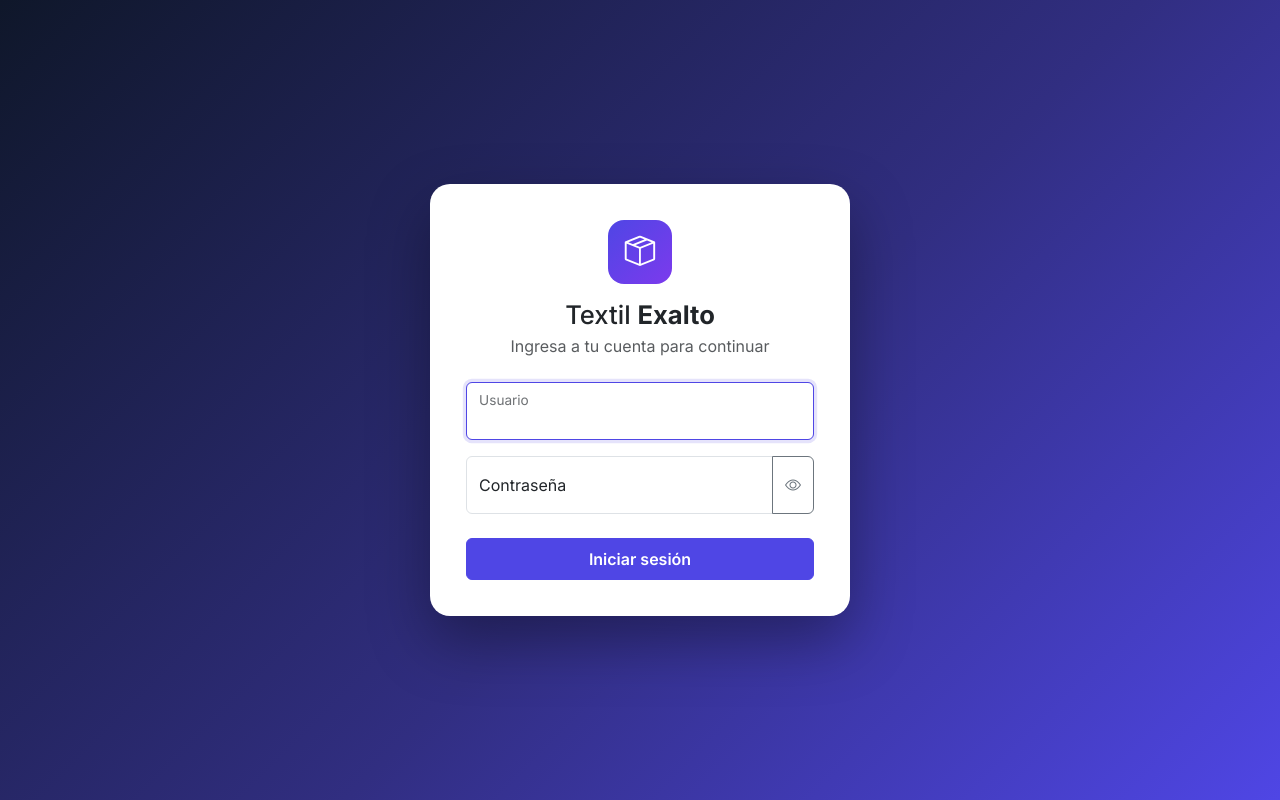
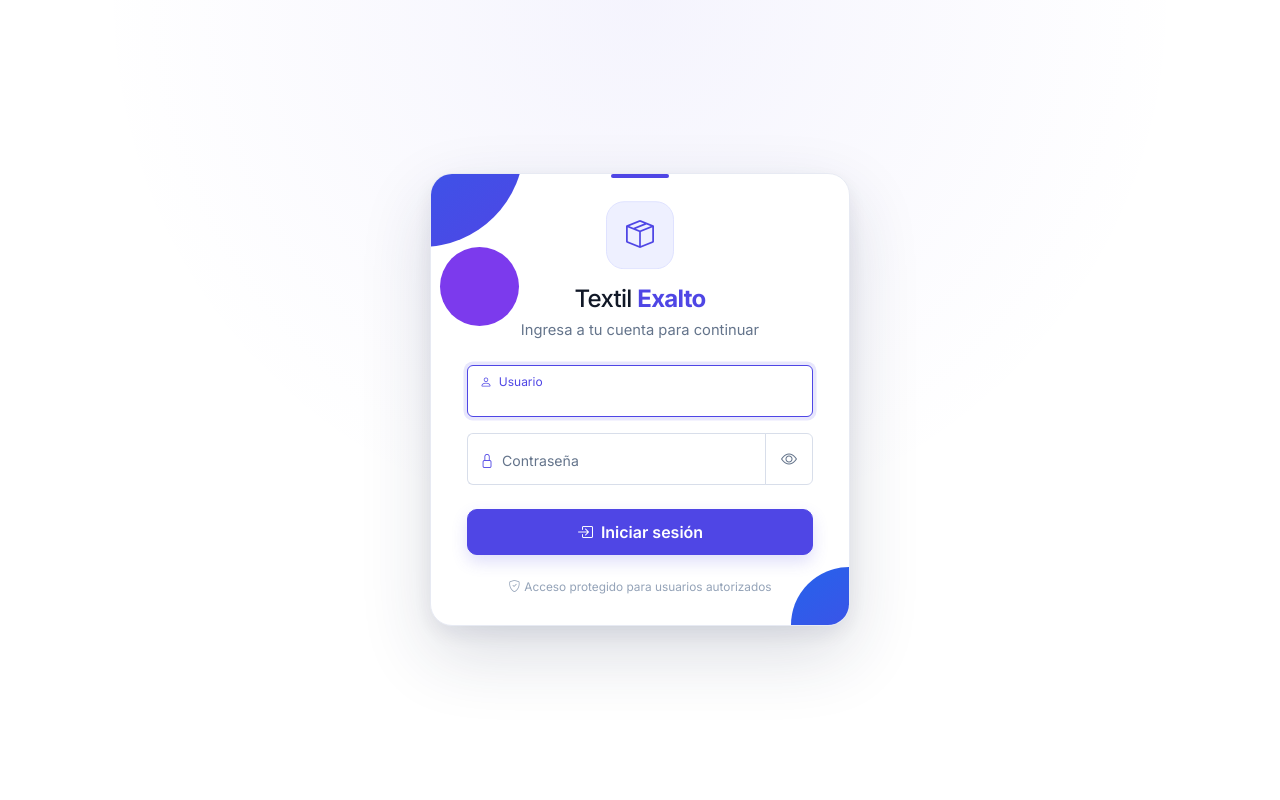
Before and after one commit to Guilder23/Sistema-TextilExalto, a Django app: page /login/ in a window 1280 px wide. Run offline with Django 5.2, Linux system fonts and the light colour scheme.

Commit message:
Mejorando el login

```diff
--- a/static/css/registration/login.css
+++ b/static/css/registration/login.css
@@ -1,24 +1,146 @@
 .login-body {
   font-family: 'Inter', system-ui, sans-serif;
   min-height: 100vh;
-  display: grid; place-items: center;
-  padding: 1rem;
-  background: linear-gradient(135deg, #0f172a 0%, #312e81 55%, #4f46e5 100%);
+  margin: 0;
+  color: #172033;
+  background: #fff;
+}
+.login-shell {
+  min-height: 100vh;
+  display: grid;
+  place-items: center;
+  padding: 2rem 1rem;
+  background:
+    radial-gradient(circle at 50% 0, rgba(79, 70, 229, .06), transparent 34rem),
+    #fff;
 }
 .login-card {
   width: 100%; max-width: 420px;
   background: #fff;
-  border-radius: 20px;
-  padding: 2.25rem;
-  box-shadow: 0 25px 60px rgba(0, 0, 0, .35);
+  border: 1px solid #e7eaf3;
+  border-radius: 22px;
+  padding: 2.15rem 2.25rem 1.8rem;
+  position: relative;
+  overflow: hidden;
+  box-shadow: 0 28px 70px rgba(31, 41, 79, .16), 0 8px 22px rgba(31, 41, 79, .08);
+  animation: login-card-in .55s cubic-bezier(.22, 1, .36, 1) both;
+}
+.login-card::before,
+.login-card::after {
+  content: '';
+  position: absolute;
+  z-index: 0;
+  border-radius: 50%;
+  pointer-events: none;
+}
+.login-card::before {
+  width: 205px;
+  height: 205px;
+  top: -132px;
+  left: -112px;
+  background: linear-gradient(145deg, #2563eb 0%, #4f46e5 100%);
+  box-shadow: 58px 142px 0 -63px #7c3aed;
+}
+.login-card::after {
+  width: 116px;
+  height: 116px;
+  right: -58px;
+  bottom: -58px;
+  background: linear-gradient(145deg, #2563eb 0%, #4f46e5 100%);
+}
+.login-card > * { position: relative; z-index: 1; }
+.login-accent {
+  width: 58px;
+  height: 4px;
+  border-radius: 999px;
+  background: #4f46e5;
+  margin: -2.15rem auto 1.6rem;
+  animation: accent-in .7s ease-out .15s both;
 }
 .login-logo {
   display: inline-grid; place-items: center;
-  width: 64px; height: 64px; border-radius: 16px;
-  background: linear-gradient(135deg, #4f46e5, #7c3aed);
-  color: #fff; font-size: 1.9rem; margin-bottom: 1rem;
+  width: 68px; height: 68px; border-radius: 18px;
+  background: #eef0ff;
+  border: 1px solid #dfe2ff;
+  color: #4f46e5;
+  font-size: 1.75rem; margin-bottom: .85rem;
+  animation: logo-float 4s ease-in-out 1s infinite;
 }
-.login-title { font-size: 1.6rem; margin-bottom: .25rem; }
-.login-card .btn-primary { background: #4f46e5; border-color: #4f46e5; font-weight: 600; }
-.login-card .btn-primary:hover { background: #3730a3; border-color: #3730a3; }
-.login-card .form-control:focus { border-color: #4f46e5; box-shadow: 0 0 0 .2rem rgba(79, 70, 229, .15); }
+.login-title { color: #111827; font-size: 1.5rem; letter-spacing: -.03em; margin-bottom: .3rem; }
+.login-title strong { color: #4f46e5; }
+.login-subtitle { color: #64748b; font-size: .92rem; }
+.login-card .form-control {
+  min-height: 52px;
+  height: 52px;
+  border-color: #d8deea;
+  color: #172033;
+  font-size: .9rem;
+  transition: border-color .2s ease, box-shadow .2s ease, background-color .2s ease;
+}
+.login-card .form-floating > label {
+  color: #64748b;
+  font-size: .88rem;
+  transition: color .2s ease, transform .2s ease;
+}
+.login-card .form-floating > label i { color: #4f46e5; transition: transform .2s ease; }
+.login-card .form-floating:focus-within > label { color: #4f46e5; }
+.login-card .form-floating:focus-within > label i { transform: translateX(2px); }
+.login-card .form-control:focus {
+  border-color: #4f46e5;
+  box-shadow: 0 0 0 .22rem rgba(79, 70, 229, .13);
+}
+.login-card .input-group .form-control { border-right: 0; }
+.login-card .input-group .btn {
+  min-width: 48px;
+  border-color: #d8deea;
+  color: #64748b;
+  background: #fff;
+}
+.login-card .input-group .btn:hover,
+.login-card .input-group .btn:focus { color: #4f46e5; background: #f7f8ff; }
+.login-card .btn-primary {
+  min-height: 46px;
+  background: #4f46e5;
+  border-color: #4f46e5;
+  border-radius: 10px;
+  font-weight: 600;
+  box-shadow: 0 7px 16px rgba(79, 70, 229, .18);
+  transition: transform .2s ease, box-shadow .2s ease, background-color .2s ease;
+}
+.login-card .btn-primary:hover,
+.login-card .btn-primary:focus {
+  background: #4338ca; border-color: #4338ca;
+  transform: translateY(-1px);
+  box-shadow: 0 10px 20px rgba(79, 70, 229, .26);
+}
+.login-card .btn-primary:active { transform: translateY(0); }
+.login-alert { border: 0; border-radius: 10px; font-size: .87rem; }
+.login-footnote { color: #94a3b8; font-size: .74rem; margin-top: 1.5rem; text-align: center; }
+@media (max-width: 480px) {
+  .login-shell { padding: 1rem; }
+  .login-card { padding: 1.9rem 1.25rem 1.6rem; border-radius: 18px; }
+  .login-accent { margin-top: -2rem; }
+  .login-card::before { width: 160px; height: 160px; top: -105px; left: -90px; }
+  .login-card::after {
+    width: 92px;
+    height: 92px;
+    right: -46px;
+    bottom: -46px;
+  }
+}
+@keyframes login-card-in {
+  from { opacity: 0; transform: translateY(12px) scale(.985); }
+  to { opacity: 1; transform: translateY(0) scale(1); }
+}
+@keyframes accent-in {
+  from { opacity: 0; transform: scaleX(.35); }
+  to { opacity: 1; transform: scaleX(1); }
+}
+@keyframes logo-float {
+  0%, 100% { transform: translateY(0); }
+  50% { transform: translateY(-3px); }
+}
+@media (prefers-reduced-motion: reduce) {
+  .login-card, .login-accent, .login-logo { animation: none; }
+  .login-card *, .login-card *::before, .login-card *::after { transition: none; }
+}
--- a/static/js/registration/login.js
+++ b/static/js/registration/login.js
@@ -5,4 +5,6 @@ toggle.addEventListener('click', () => {
   const visible = campo.type === 'text';
   campo.type = visible ? 'password' : 'text';
   toggle.innerHTML = `<i class="bi bi-eye${visible ? '' : '-slash'}"></i>`;
+  toggle.setAttribute('aria-label', visible ? 'Mostrar contraseña' : 'Ocultar contraseña');
+  toggle.setAttribute('aria-pressed', String(!visible));
 });
--- a/templates/registration/login.html
+++ b/templates/registration/login.html
@@ -10,32 +10,36 @@
   <link rel="stylesheet" href="{% static 'css/registration/login.css' %}">
 </head>
 <body class="login-body">
-  <div class="login-card">
-    <div class="text-center mb-4">
+  <main class="login-shell">
+    <div class="login-card">
+      <div class="login-accent" aria-hidden="true"></div>
+      <div class="text-center mb-4">
       <span class="login-logo"><i class="bi bi-box-seam"></i></span>
       <h1 class="login-title">Textil <strong>Exalto</strong></h1>
-      <p class="text-muted mb-0">Ingresa a tu cuenta para continuar</p>
-    </div>
+        <p class="login-subtitle mb-0">Ingresa a tu cuenta para continuar</p>
+      </div>
     {% if form.errors %}
-    <div class="alert alert-danger py-2"><i class="bi bi-exclamation-circle me-1"></i>Usuario o contraseña incorrectos.</div>
+      <div class="alert alert-danger login-alert" role="alert"><i class="bi bi-exclamation-circle me-1"></i>Usuario o contraseña incorrectos.</div>
     {% endif %}
     <form method="post" id="loginForm" novalidate>
       {% csrf_token %}
       <input type="hidden" name="next" value="{{ next }}">
       <div class="form-floating mb-3">
         <input type="text" class="form-control" id="username" name="username" placeholder="Usuario" autofocus required autocomplete="username">
-        <label for="username">Usuario</label>
+        <label for="username"><i class="bi bi-person me-2" aria-hidden="true"></i>Usuario</label>
       </div>
       <div class="input-group mb-4">
         <div class="form-floating flex-grow-1">
           <input type="password" class="form-control" id="password" name="password" placeholder="Contraseña" required autocomplete="current-password">
-          <label for="password">Contraseña</label>
+          <label for="password"><i class="bi bi-lock me-2" aria-hidden="true"></i>Contraseña</label>
         </div>
         <button class="btn btn-outline-secondary" type="button" id="togglePassword" aria-label="Mostrar contraseña"><i class="bi bi-eye"></i></button>
       </div>
-      <button class="btn btn-primary w-100 py-2" type="submit">Iniciar sesión</button>
+      <button class="btn btn-primary w-100 py-2" type="submit"><i class="bi bi-box-arrow-in-right me-2" aria-hidden="true"></i>Iniciar sesión</button>
     </form>
-  </div>
+      <p class="login-footnote mb-0"><i class="bi bi-shield-check me-1" aria-hidden="true"></i>Acceso protegido para usuarios autorizados</p>
+    </div>
+  </main>
   <script src="{% static 'js/registration/login.js' %}"></script>
 </body>
 </html>
```
